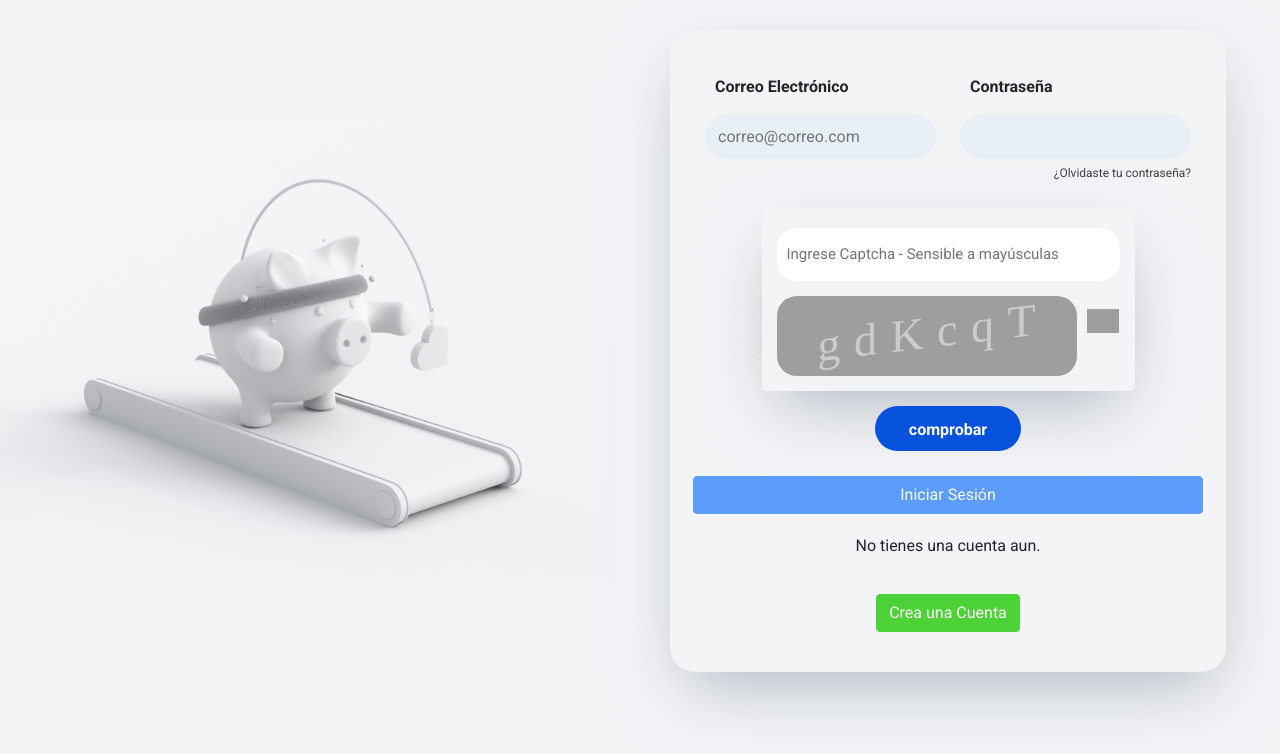
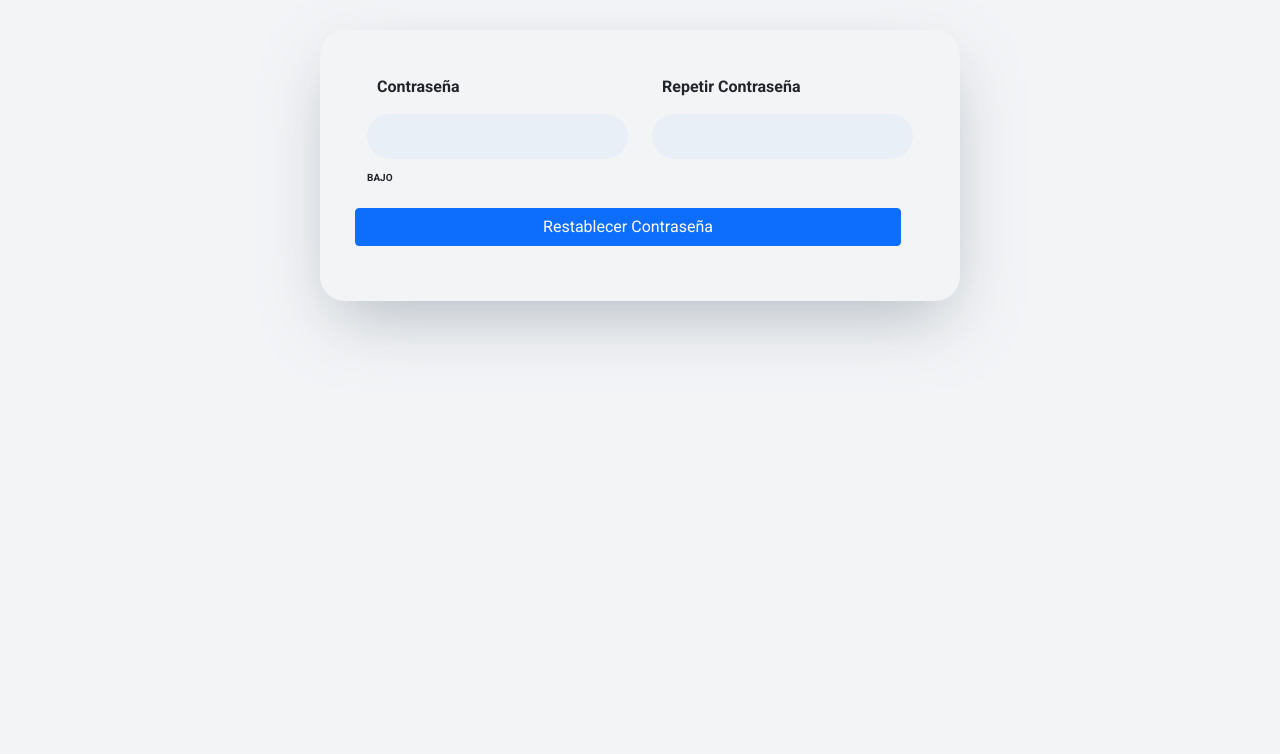
Before and after one commit to OsmanJimenez/OWASP_PHP, a PHP site: page /OWASP_PHP/prueba.php?fp_code=1 in a window 1280 px wide. Shown: the top 754 px of the page. Run offline with PHP 8.4, Linux system fonts and the light colour scheme; some libraries are stand-ins or nearby versions; grey boxes are pictures that could not be loaded.

Commit message:
Fix_Reset-Password

```diff
--- a/prueba.php
+++ b/prueba.php
@@ -24,97 +24,72 @@ if(!empty($sessData['status']['msg'])){
 </head>
 
 <body>
-    <div class="row justify-content-center align-items-center full">
-        <div class="col-sm registro">
-            <img class="" src="img/register_fondo.jpg" alt="">
-        </div>
-        <div class="col-sm">
-            <div class="contenedor">
-                <div class="container"></div>
-                <form action="php/add_u.php" method="POST" id="formulario" name="formulario">
+    <div class="row justify-content-md-center">
+        <div class="col">
+            <div class="contenedor" style="max-width:50%; margin-left:25%; ">
+                <div class="container">
+                    <?php echo !empty($statusMsg)?'<p class="'.$statusMsgType.'" style="display:inline">'.$statusMsg.'</p>':''; ?>
+                    <form action="userAccount.php" method="post">
+
+                        <div class="row" id="formulario" name="formulario">
+                            <div class="justify-content-md-center">
 
                                 <div class="row">
-                        <div class="col">
-                            <!-- Grupo: Usuario -->
-                            <div class="formulario__grupo" id="grupo__email">
-                                    <label for="correo" class="formulario__label">Correo Electrónico</label>
-                                    <div class="formulario__grupo-input">
-                                        <input type="email" class="formulario__input" name="email" id="email"
-                                            placeholder="correo@correo.com">
-                                        <i class="formulario__validacion-estado fas fa-times-circle"></i>
-                                    </div>
-                                    <p class="formulario__input-error">El correo solo puede contener letras, numeros,
-                                        puntos, guiones y guion bajo.</p>
-                                </div>
-                        </div>
                                     <div class="col">
                                         <!-- Grupo: Contraseña -->
                                         <div class="formulario__grupo" id="grupo__password">
                                             <label for="password" class="formulario__label">Contraseña</label>
                                             <div class="formulario__grupo-input">
-                                    <input type="password" class="formulario__input" name="password" id="password"
-                                        required>
-                                    <i class="formulario__validacion-estado fas fa-times-circle"></i>
+                                                <input type="password" class="formulario__input" name="password"
+                                                    maxlength="18" id="password">
+
+                                                <i class="formulario__validacion-estado fas fa-times-circle">
+                                                    <span class="fas fa-eye" id="ver" onclick="mostrar()"></span>
+                                                </i>
                                             </div>
-                                <p class="formulario__input-error">La contraseña debe tener mas de 12 caracteres.
+                                            <p class="formulario__input-error">La contraseña debe tener mas de 12
+                                                caracteres.
                                             </p>
+                                            <div class="nivelSeguridad">
+                                                <span id="nivelseguridad">bajo</span>
+                                                <div class="nivelesColores">
+                                                    <div class="spanNivelesColores"></div>
                                                 </div>
-                            <a href="recuperar.html" style="text-decoration: none;">
-                                <p class="text-right recuperar">¿Olvidaste tu contraseña?</p>
-                            </a>
+
+                                                <div class="NivelesColores"></div>
+
                                             </div>
                                         </div>
+                                    </div>
+                                    <div class="col">
+                                        <!-- Grupo: Contraseña 2 -->
+                                        <div class="formulario__grupo" id="grupo__confirm_password">
 
-                    <div class="row justify-content-md-center">
-                        <div class="col">
-                            <!-- Grupo: Verificación -->
-                            <div class="formulario__grupo formulario__grupo-btn-enviar" id="grupo__terminos">
-                                <label class="formulario__label">
-                                    <fieldset>
-                                        <span id="SuccessMessage" class="success">Has ingresado exitosamente al
-                                            captcha.</span>
-                                        <input type="text" id="UserCaptchaCode" class="CaptchaTxtField"
-                                            placeholder='Ingrese Captcha - Sensible a mayúsculas'>
-                                        <span id="WrongCaptchaError" class="error"></span>
-                                        <div class='CaptchaWrap'>
-                                            <div id="CaptchaImageCode" class="CaptchaTxtField">
-                                                <canvas id="CapCode" class="capcode" width="300" height="80"></canvas>
+                                            <label for="confirm_password" class="formulario__label">Repetir
+                                                Contraseña</label>
+                                            <div class="formulario__grupo-input">
+                                                <input type="password" class="formulario__input" maxlength="18"
+                                                    name="confirm_password" id="confirm_password">
+                                                <i class="formulario__validacion-estado fas fa-times-circle">
+                                                    <span class="fas fa-eye" id="ver2" onclick="mostrar2()"></span>
+                                                </i>
                                             </div>
-                                            <input type="button" class="ReloadBtn" onclick='CreateCaptcha();'>
+                                            <p class="formulario__input-error">Ambas contraseñas deben ser iguales.</p>
+
                                         </div>
-                                    </fieldset>
-                                </label>
                                     </div>
                                 </div>
                             </div>
 
                             <div class="row justify-content-md-center">
-                        <div class="formulario__mensaje" id="formulario__mensaje">
-                            <p><i class="fas fa-exclamation-triangle"></i> <b>Error:</b> Por favor rellena el
-                                formulario correctamente. </p>
-                        </div>
-
-                        <div class="formulario__grupo formulario__grupo-btn-enviar">
-                            <input type="button" class="formulario__btn" value="comprobar" onclick="CheckCaptcha();">
-
-                        </div>
-
-                        <button type="submit" class="btn btn-primary" id="subir" disabled onclick=""
-                            style="margin: 20px;" name="loginSubmit">Iniciar
-                            Sesión</button>
+                                <input type="hidden" style="display:none" name="fp_code" value="<?php echo $_REQUEST['fp_code']; ?>"/>
+                                <button type="submit" class="btn btn-primary" onclick="" style="margin: 20px;"
+                                name="resetSubmit">Restablecer Contraseña</button>
                                 <p class="formulario__mensaje-exito" id="formulario__mensaje-exito">Formulario enviado
                                     exitosamente!</p>
-                        <p class="text-center">No tienes una cuenta aun.</p>
                             </div>
                     </form>
-                <div class="row justify-content-md-center">
-
-                    <a href="register.html" class="text-center">
-                        <button class="btn btn-success">Crea una Cuenta</button>
-                    </a>
-
                 </div>
-
             </div>
         </div>
     </div>
@@ -128,8 +103,6 @@ if(!empty($sessData['status']['msg'])){
     <script src="js/bootstrap.min.js"></script>
     <!-- JQuery -->
     <script src='js/jquery.min.js'></script>
-    <!-- Captcha -->
-    <script src='js/captcha.js'></script>
     <!-- Control de contraseñas -->
     <script src='js/visualizar.js'></script>
     <!-- Medidor -->
--- a/userAccount.php
+++ b/userAccount.php
@@ -98,7 +98,7 @@ if(isset($_POST['signupSubmit'])){
 			$update = $user->update($data, $conditions);
 
 			if($update){
-				$resetPassLink = 'http://localhost/OWASP/resetPassword.php?fp_code='.$uniqidStr;
+				$resetPassLink = 'http://localhost/OWASP_PHP/resetPassword.php?fp_code='.$uniqidStr;
 
 				//get user details
 				$con['where'] = array('email'=>$_POST['email']);
@@ -119,7 +119,7 @@ if(isset($_POST['signupSubmit'])){
 				$headers = "MIME-Version: 1.0" . "\r\n";
 				$headers .= "Content-type:text/html;charset=UTF-8" . "\r\n";
 				//additional headers
-				$headers .= 'From: ConfiguroWeb<sender@example.com>' . "\r\n";
+				$headers .= 'From: Atomix<sender@example.com>' . "\r\n";
 				//send email
 				mail($to,$subject,$mailContent,$headers);
 
```
Also changed, not shown: resetPassword.php (+92 -13 lines). Lines whose indentation alone changed are shown as unchanged.
